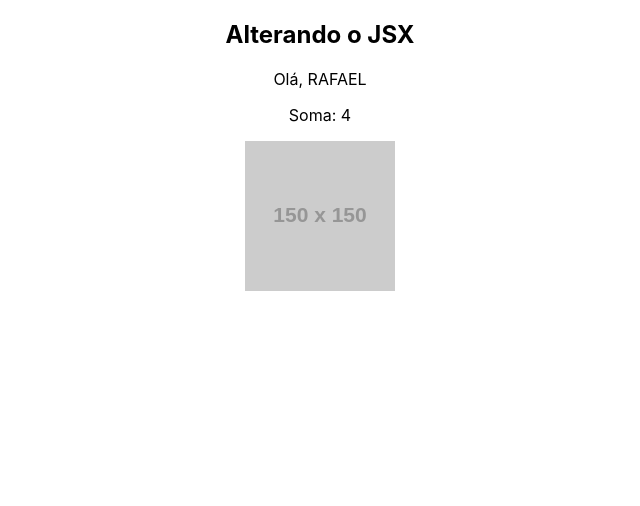
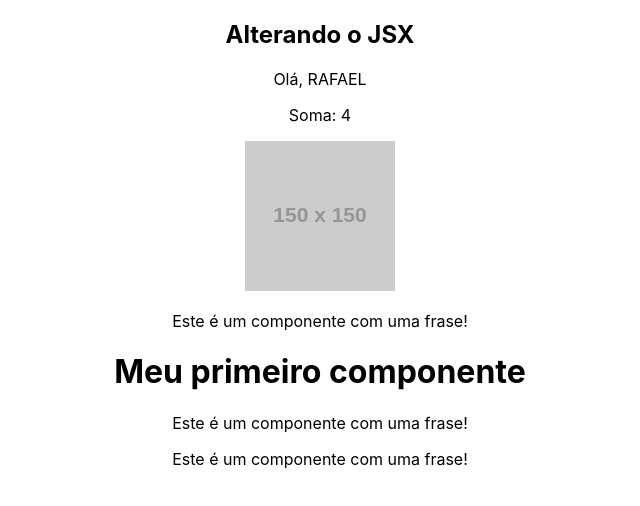
Before and after one commit to dev-rafaelcunha/ReactJs-Hora_de_Codar, a React (Create React App) app: page / in a window 1280 px wide. Shown: the top 506 px of the page, without its empty margins (320-960 px from the left). Built offline with nearby package versions, Linux system fonts and the light colour scheme.

Commit message:
Criando componentes.

```diff
--- a/src/App.js
+++ b/src/App.js
@@ -1,4 +1,5 @@
 import './App.css';
+import HelloWord from './components/HelloWord';
 
 function App() {
   const name = 'Rafael';
@@ -17,6 +18,7 @@
       <p>Olá, {newName}</p>
       <p>Soma: {sum(2,2)}</p>
       <img src={url} alt='Minha imagem'></img>
+      <HelloWord/>
     </div>
   );
 }
--- /dev/null
+++ b/src/components/Frase.js
@@ -0,0 +1,10 @@
+function Frase() {
+
+    return (
+        <div>
+            <p>Este é um componente com uma frase!</p>
+        </div>
+    )
+}
+
+export default Frase;
--- /dev/null
+++ b/src/components/HelloWord.js
@@ -0,0 +1,15 @@
+import Frase from "./Frase";
+
+function HelloWord() {
+
+    return (
+        <div>
+            <Frase/>
+            <h1>Meu primeiro componente</h1>
+            <Frase/>
+            <Frase/>
+        </div>
+    )
+}
+
+export default HelloWord;
```
